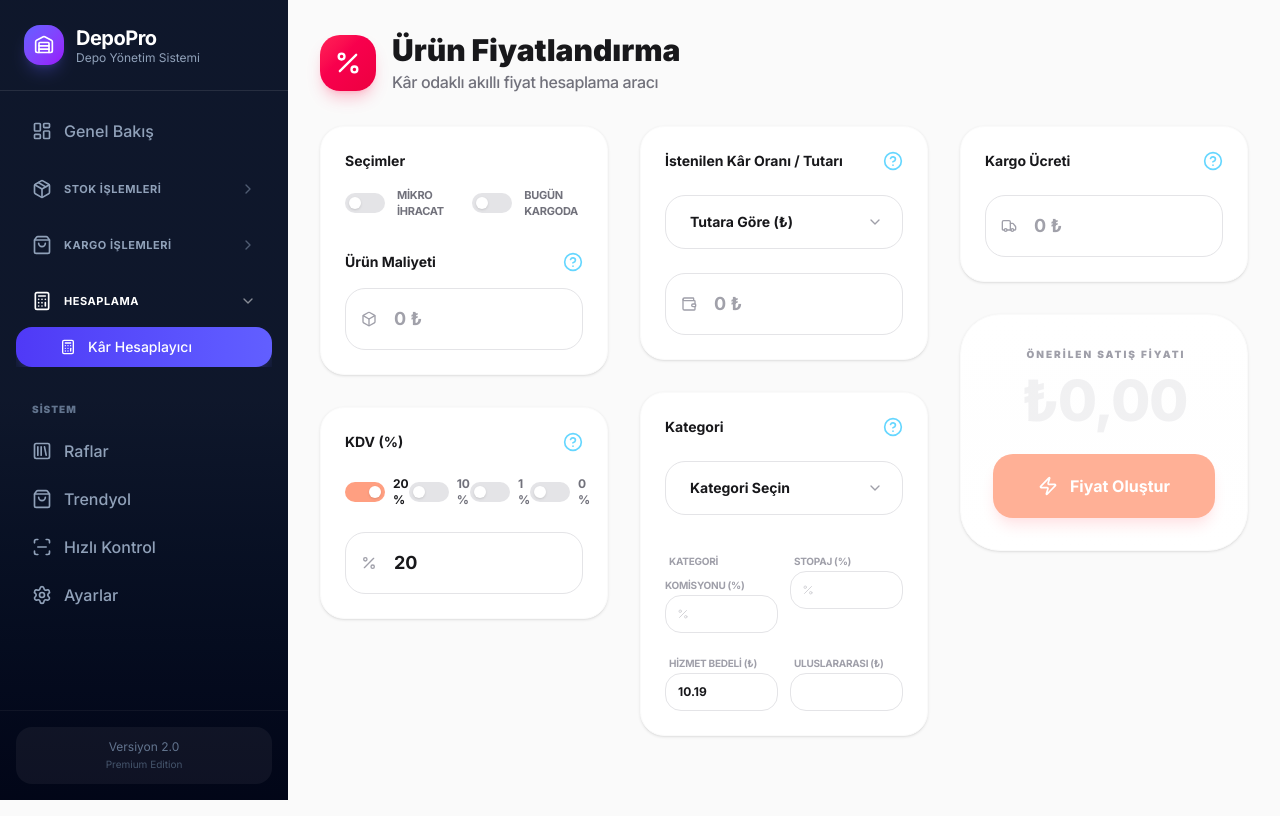
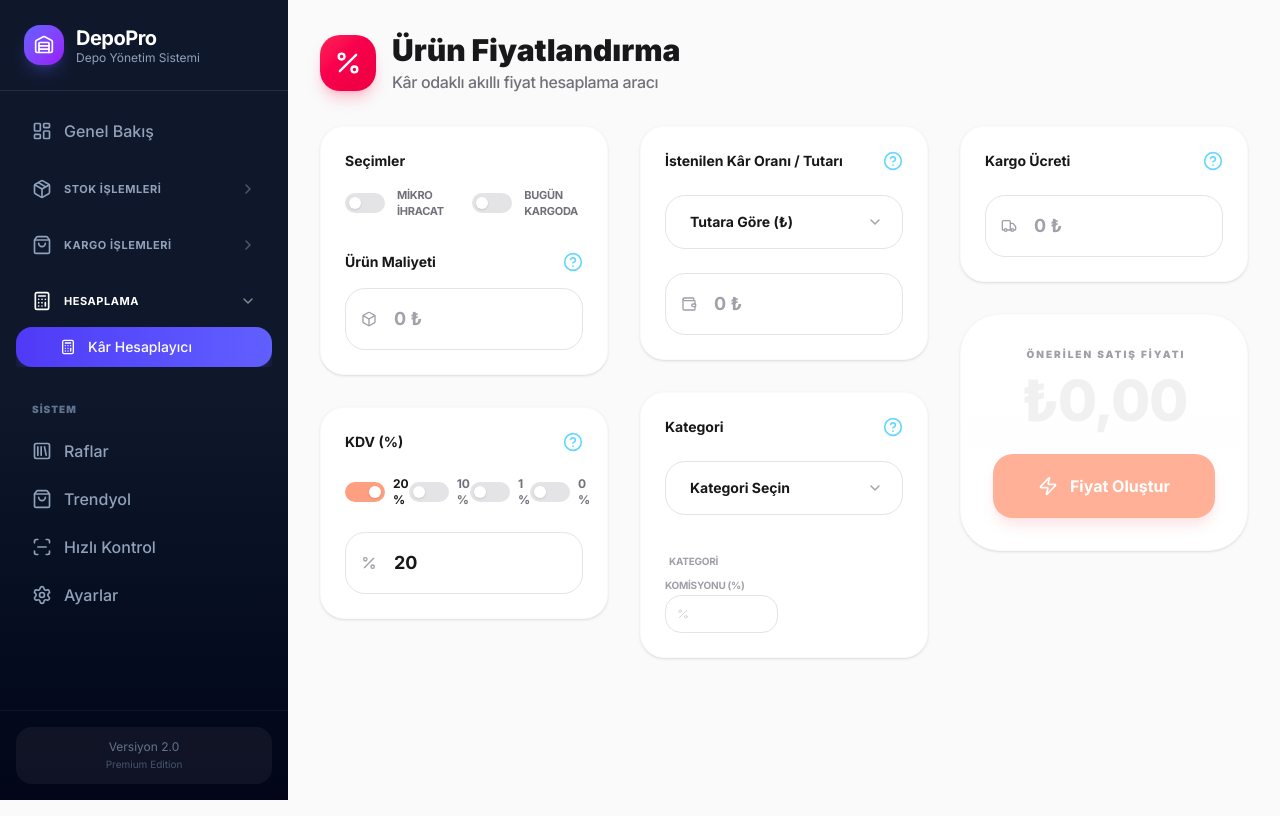
Before and after one commit to aiharun/wms, a Next.js app: page /calculator/profit in a window 1280 px wide. Built offline with nearby package versions, Linux system fonts and the light colour scheme.

Commit message:
Final cleanup of Profit Calculator: removed unnecessary fees and fixed shipping VAT to 20%.

```diff
--- a/src/components/ProfitCalculator.tsx
+++ b/src/components/ProfitCalculator.tsx
@@ -39,44 +39,34 @@ export default function ProfitCalculator() {
         saleVat: 0,
         netVat: 0,
         commissionAmount: 0,
-        serviceFeeAmount: 0,
-        intlServiceFeeAmount: 0,
-        serviceFeeVat: 0,
-        intlServiceFeeVat: 0,
-        stopajAmount: 0,
         netProfit: 0,
         roi: 0,
         margin: 0
     })
     const [isCalculated, setIsCalculated] = useState(false)
 
-    // Additional Inputs
-    const [serviceFee, setServiceFee] = useState<number>(10.19)
-    const [intlServiceFee, setIntlServiceFee] = useState<number>(0)
-    const [stopajRate, setStopajRate] = useState<number>(0)
-
     const handleCalculate = () => {
         const commRatio = commission / 100
         const vatVal = vatRate / 100
         const vatFactor = 1 + vatVal
-        const stopajRatio = stopajRate / 100
+
+        const shippingVatVal = 0.20
+        const shippingVatFactor = 1 + shippingVatVal
 
         // Excluded Values
         const costExcl = cost / vatFactor
-        const shippingExcl = shipping / vatFactor
-        const serviceFeeExcl = serviceFee / vatFactor
-        const intlServiceFeeExcl = intlServiceFee / vatFactor
+        const shippingExcl = shipping / shippingVatFactor
 
         let calculatedPriceIncl = 0
         if (profitMode === 'amount') {
-            const numerator = targetProfit + costExcl + shippingExcl + serviceFeeExcl + intlServiceFeeExcl
-            const denominator = 1 - commRatio - stopajRatio
+            const numerator = targetProfit + costExcl + shippingExcl
+            const denominator = 1 - commRatio
             const saleExcl = denominator > 0 ? numerator / denominator : 0
             calculatedPriceIncl = saleExcl * vatFactor
         } else {
             const profitRatio = targetProfit / 100
-            const numerator = costExcl + shippingExcl + serviceFeeExcl + intlServiceFeeExcl
-            const denominator = 1 - commRatio - stopajRatio - profitRatio
+            const numerator = costExcl + shippingExcl
+            const denominator = 1 - commRatio - profitRatio
             const saleExcl = denominator > 0 ? numerator / denominator : 0
             calculatedPriceIncl = saleExcl * vatFactor
         }
@@ -84,33 +74,24 @@ export default function ProfitCalculator() {
         const saleExcl = calculatedPriceIncl / vatFactor
         const commAmount = calculatedPriceIncl * commRatio
         const commExcl = commAmount / vatFactor
-        const stopajAmount = calculatedPriceIncl * stopajRatio
-        const stopajExcl = stopajAmount / vatFactor
 
-        const netProfit = saleExcl - costExcl - shippingExcl - commExcl - stopajExcl - serviceFeeExcl - intlServiceFeeExcl
+        const netProfit = saleExcl - costExcl - shippingExcl - commExcl
 
         // VAT Components
         const saleVat = calculatedPriceIncl - saleExcl
         const costVat = cost - costExcl
         const shippingVat = shipping - shippingExcl
         const commVat = commAmount - commExcl
-        const serviceFeeVat = serviceFee - serviceFeeExcl
-        const intlServiceFeeVat = intlServiceFee - intlServiceFeeExcl
-        const netVat = saleVat - (costVat + shippingVat + commVat + serviceFeeVat + intlServiceFeeVat)
+        const netVat = saleVat - (costVat + shippingVat + commVat)
 
         setBreakdown({
             salePrice: calculatedPriceIncl,
             costVat,
             shippingVat,
             commissionVat: commVat,
-            serviceFeeVat,
-            intlServiceFeeVat,
             saleVat,
             netVat,
             commissionAmount: commAmount,
-            serviceFeeAmount: serviceFee,
-            intlServiceFeeAmount: intlServiceFee,
-            stopajAmount: stopajAmount,
             netProfit,
             roi: costExcl > 0 ? (netProfit / costExcl) * 100 : 0,
             margin: saleExcl > 0 ? (netProfit / saleExcl) * 100 : 0
@@ -121,7 +102,7 @@ export default function ProfitCalculator() {
     // Reset status when inputs change
     useEffect(() => {
         setIsCalculated(false)
-    }, [cost, targetProfit, profitMode, commission, shipping, vatRate, stopajRate, serviceFee, intlServiceFee])
+    }, [cost, targetProfit, profitMode, commission, shipping, vatRate])
 
     const formatCurrency = (val: number) => {
         return new Intl.NumberFormat('tr-TR', { minimumFractionDigits: 2, maximumFractionDigits: 2 }).format(val)
@@ -312,42 +293,8 @@ export default function ProfitCalculator() {
                                     />
                                 </div>
                             </div>
-                            <div className="space-y-1.5">
-                                <span className="text-[10px] font-bold text-zinc-400 uppercase tracking-tight pl-1">Stopaj (%)</span>
-                                <div className="relative">
-                                    <div className="absolute left-3 top-1/2 -translate-y-1/2">
-                                        <Percent className="w-3 h-3 text-zinc-300" />
-                                    </div>
-                                    <input
-                                        type="number"
-                                        value={stopajRate || ''}
-                                        onChange={(e) => setStopajRate(parseFloat(e.target.value) || 0)}
-                                        className="w-full pl-8 pr-3 py-2.5 bg-zinc-50 border border-zinc-100 rounded-xl text-xs font-bold text-zinc-600 focus:outline-none focus:border-zinc-200"
-                                    />
-                                </div>
-                            </div>
                         </div>
 
-                        <div className="grid grid-cols-2 gap-3">
-                            <div className="space-y-1.5">
-                                <span className="text-[10px] font-bold text-zinc-400 uppercase tracking-tight pl-1">Hizmet Bedeli (₺)</span>
-                                <input
-                                    type="number"
-                                    value={serviceFee || ''}
-                                    onChange={(e) => setServiceFee(parseFloat(e.target.value) || 0)}
-                                    className="w-full px-3 py-2.5 bg-zinc-50 border border-zinc-100 rounded-xl text-xs font-bold text-zinc-600 focus:outline-none focus:border-zinc-200"
-                                />
-                            </div>
-                            <div className="space-y-1.5">
-                                <span className="text-[10px] font-bold text-zinc-400 uppercase tracking-tight pl-1">Uluslararası (₺)</span>
-                                <input
-                                    type="number"
-                                    value={intlServiceFee || ''}
-                                    onChange={(e) => setIntlServiceFee(parseFloat(e.target.value) || 0)}
-                                    className="w-full px-3 py-2.5 bg-zinc-50 border border-zinc-100 rounded-xl text-xs font-bold text-zinc-600 focus:outline-none focus:border-zinc-200"
-                                />
-                            </div>
-                        </div>
                     </div>
                 </div>
             </div>
@@ -445,16 +392,6 @@ export default function ProfitCalculator() {
                                 <p className="text-[10px] font-black text-sky-600/60 uppercase tracking-widest leading-none">Komisyondan Oluşan</p>
                                 <p className="text-xl font-black text-zinc-900 leading-none">₺{formatCurrency(breakdown.commissionVat)}</p>
                             </div>
-                            <div className="text-sky-200 shrink-0"><Minus className="w-4 h-4" /></div>
-                            <div className="flex flex-col gap-1">
-                                <p className="text-[10px] font-black text-sky-600/60 uppercase tracking-widest leading-none">Hizmet Bedelinden</p>
-                                <p className="text-xl font-black text-zinc-900 leading-none">₺{formatCurrency(breakdown.serviceFeeVat)}</p>
-                            </div>
-                            <div className="text-sky-200 shrink-0"><Minus className="w-4 h-4" /></div>
-                            <div className="flex flex-col gap-1">
-                                <p className="text-[10px] font-black text-sky-600/60 uppercase tracking-widest leading-none">Uluslararası</p>
-                                <p className="text-xl font-black text-zinc-900 leading-none">₺{formatCurrency(breakdown.intlServiceFeeVat)}</p>
-                            </div>
                             <div className="ml-auto flex items-center gap-4 bg-white px-6 py-4 rounded-3xl border border-sky-100 shadow-lg shadow-sky-500/5">
                                 <div className="w-10 h-10 rounded-xl bg-sky-500 flex items-center justify-center text-white shadow-md shadow-sky-500/20"><Box className="w-5 h-5" /></div>
                                 <div>
@@ -476,15 +413,6 @@ export default function ProfitCalculator() {
                                 </div>
                             </div>
 
-                            <div className="bg-sky-50/20 p-6 rounded-[2rem] border border-sky-100/20 flex items-center gap-5 hover:bg-sky-50/40 transition-all group">
-                                <div className="w-14 h-14 rounded-2xl bg-white flex items-center justify-center text-sky-500 shadow-md border border-sky-50 group-hover:scale-110 transition-transform">
-                                    <Zap className="w-7 h-7" />
-                                </div>
-                                <div>
-                                    <p className="text-[10px] font-bold text-sky-600/50 uppercase tracking-widest mb-1.5 leading-none">Hizmet Bedeli</p>
-                                    <p className="text-xl font-black text-zinc-900">₺{formatCurrency(breakdown.serviceFeeAmount)}</p>
-                                </div>
-                            </div>
 
                             <div className="bg-sky-50/20 p-6 rounded-[2rem] border border-sky-100/20 flex items-center gap-5 hover:bg-sky-50/40 transition-all group">
                                 <div className="w-14 h-14 rounded-2xl bg-white flex items-center justify-center text-sky-500 shadow-md border border-sky-50 group-hover:scale-110 transition-transform">
@@ -516,25 +444,7 @@ export default function ProfitCalculator() {
                                 </div>
                             </div>
 
-                            <div className="bg-sky-50/20 p-6 rounded-[2rem] border border-sky-100/20 flex items-center gap-5 hover:bg-sky-50/40 transition-all group">
-                                <div className="w-14 h-14 rounded-2xl bg-white flex items-center justify-center text-sky-500 shadow-md border border-sky-50 group-hover:scale-110 transition-transform">
-                                    <Minus className="w-7 h-7" />
-                                </div>
-                                <div>
-                                    <p className="text-[10px] font-bold text-sky-600/50 uppercase tracking-widest mb-1.5 leading-none">Stopaj Kesintisi</p>
-                                    <p className="text-xl font-black text-zinc-900">₺{formatCurrency(breakdown.stopajAmount)}</p>
-                                </div>
-                            </div>
 
-                            <div className="bg-sky-50/20 p-6 rounded-[2rem] border border-sky-100/20 flex items-center gap-5 hover:bg-sky-50/40 transition-all group">
-                                <div className="w-14 h-14 rounded-2xl bg-white flex items-center justify-center text-sky-500 shadow-md border border-sky-50 group-hover:scale-110 transition-transform">
-                                    <HelpCircle className="w-7 h-7" />
-                                </div>
-                                <div>
-                                    <p className="text-[10px] font-bold text-sky-600/50 uppercase tracking-widest mb-1.5 leading-none">Uluslararası Hizmet Bedeli</p>
-                                    <p className="text-xl font-black text-zinc-900">₺{formatCurrency(breakdown.intlServiceFeeAmount)}</p>
-                                </div>
-                            </div>
                         </div>
 
                         {/* Total Profit Bar */}
```
